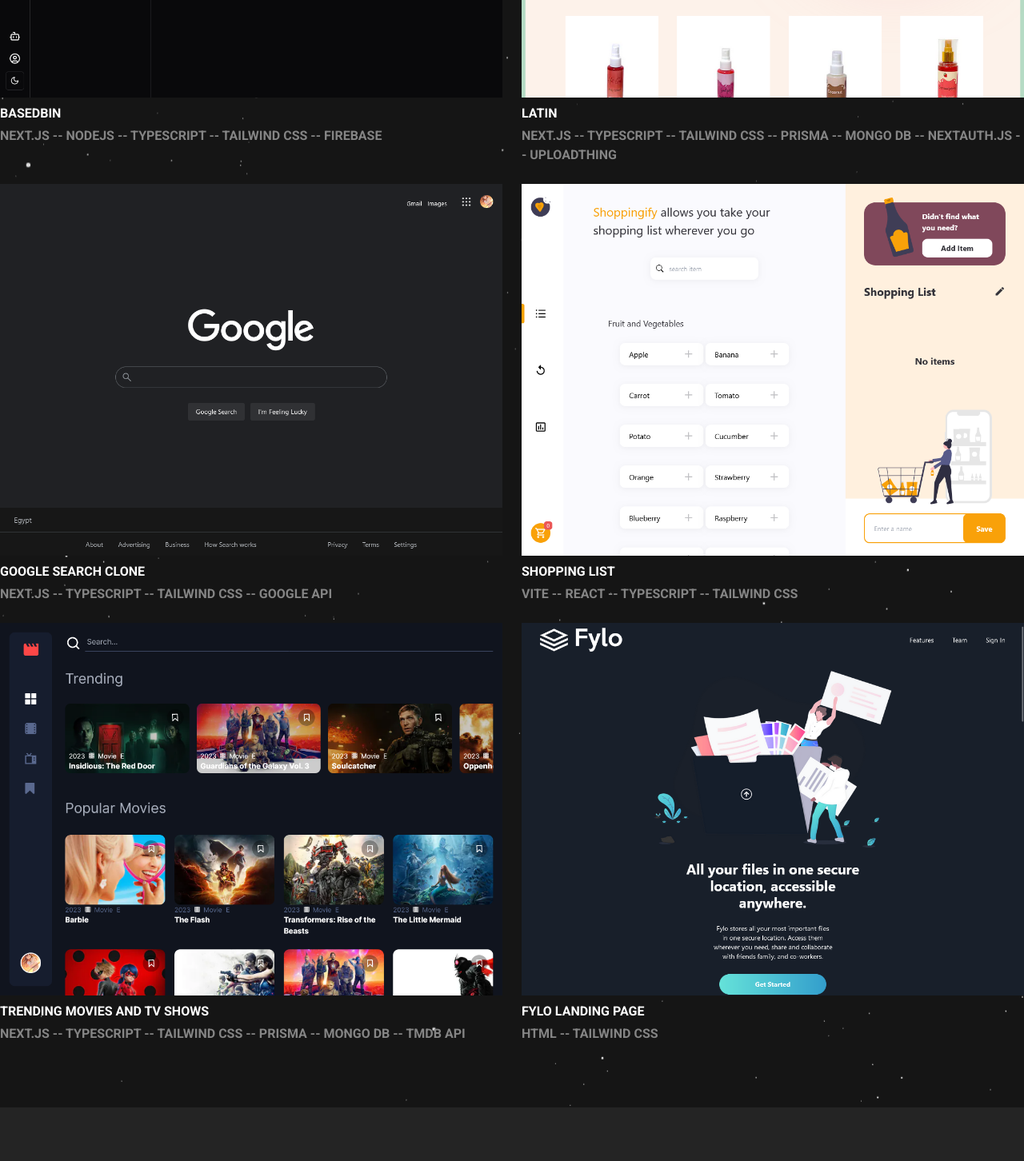
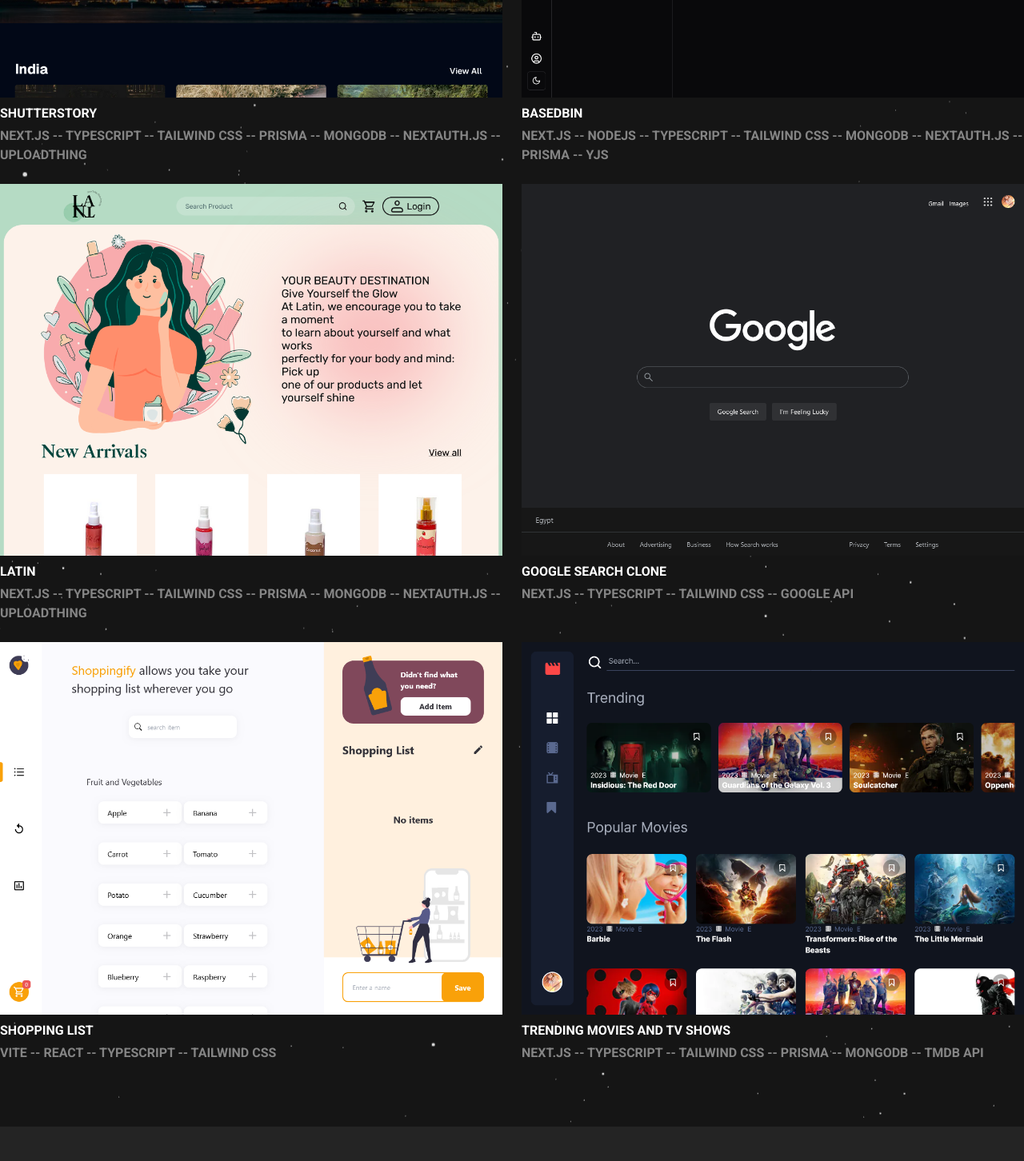
Before and after one commit to EgorVadik/portfolio, a React (Vite) app: page / in a window 1280 px wide. Shown: the part 1480-2932 px from the top of the page at 80% size. Built offline with nearby package versions, Linux system fonts and the light colour scheme.

Commit message:
added latest project shutterstory and updated packages

```diff
--- a/src/components/projects.tsx
+++ b/src/components/projects.tsx
@@ -16,6 +16,22 @@
 
     const projects: Project[] = [
         {
+            name: 'ShutterStory',
+            imgSrc: '/images/ShutterStory.png',
+            techStack: [
+                'Next.js',
+                'TypeScript',
+                'Tailwind CSS',
+                'Prisma',
+                'MongoDB',
+                'NextAuth.js',
+                'Uploadthing',
+            ],
+            projectLink: 'https://shutterstory.net/',
+            githubLink: '',
+            isPrivate: true,
+        },
+        {
             name: 'Basedbin',
             imgSrc: '/images/Basedbin.png',
             techStack: [
@@ -23,7 +39,10 @@
                 'Nodejs',
                 'TypeScript',
                 'Tailwind CSS',
-                'Firebase',
+                'MongoDB',
+                'NextAuth.js',
+                'Prisma',
+                'Yjs',
             ],
             projectLink: 'https://based-bin.vercel.app/',
             githubLink: 'https://github.com/EgorVadik/basedbin2.0',
@@ -37,7 +56,7 @@
                 'TypeScript',
                 'Tailwind CSS',
                 'Prisma',
-                'Mongo DB',
+                'MongoDB',
                 'NextAuth.js',
                 'Uploadthing',
             ],
@@ -69,21 +88,21 @@
                 'TypeScript',
                 'Tailwind CSS',
                 'Prisma',
-                'Mongo DB',
+                'MongoDB',
                 'TMDb API',
             ],
             projectLink: 'https://entertainment-app-egorvadik.vercel.app/',
             githubLink: 'https://github.com/EgorVadik/entertainment-app',
             isPrivate: false,
         },
-        {
-            name: 'Fylo Landing Page',
-            imgSrc: '/images/Fylo-landing-page.png',
-            techStack: ['HTML', 'Tailwind CSS'],
-            projectLink: 'https://egorvadik.github.io/fylo-landing-page/',
-            githubLink: 'https://github.com/EgorVadik/fylo-landing-page',
-            isPrivate: false,
-        },
+        // {
+        //     name: 'Fylo Landing Page',
+        //     imgSrc: '/images/Fylo-landing-page.png',
+        //     techStack: ['HTML', 'Tailwind CSS'],
+        //     projectLink: 'https://egorvadik.github.io/fylo-landing-page/',
+        //     githubLink: 'https://github.com/EgorVadik/fylo-landing-page',
+        //     isPrivate: false,
+        // },
         // {
         //     name: 'Easybank Landing Page',
         //     imgSrc: '/images/Easybank-landing-page.png',
```
Also changed, not shown: package.json (+11 -11 lines), public/images/ShutterStory.png (added), 1 other file (tests, documents, lock files or other folders).
